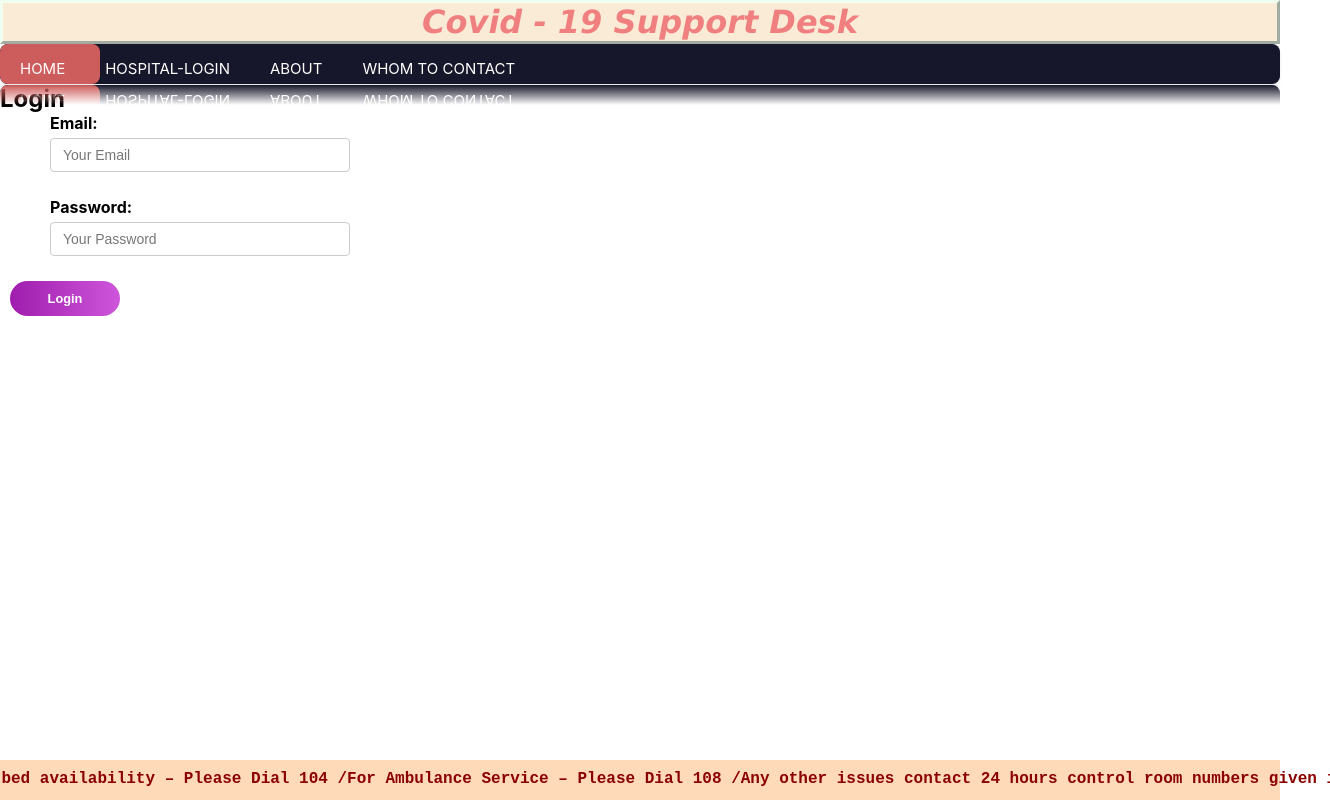
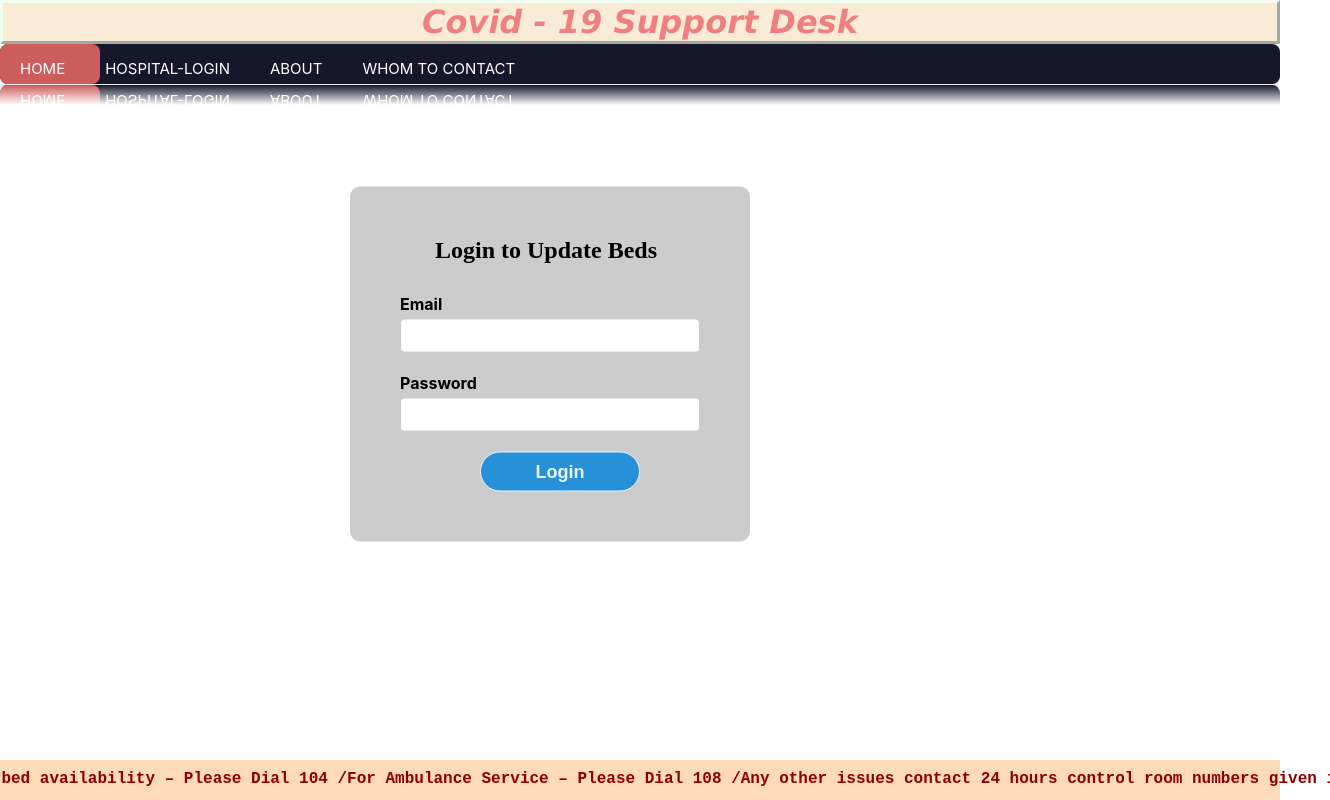
Before and after one commit to RoshiniSukumar/Covid-19-Support-Desk, a React (Create React App) app: page /loginform in a window 1280 px wide. Shown: the whole page, 1330 px wide, since content can reach past the window. Built offline with nearby package versions, Linux system fonts and the light colour scheme.

Commit message:
login js

```diff
--- a/src/components/function/Login.js
+++ b/src/components/function/Login.js
@@ -1,107 +1,47 @@
-import React from "react";
-import { Formik, useFormik } from "formik";
-import './Login.css';
+import React from 'react'
+import { Formik, Form } from 'formik'
+import * as Yup from 'yup'
+import FormikControl from './FormikControl'
+import './Login.css'
 
+ function Login() {
+   const initialValues={
+     email:'',
+     password:''
+   }
 
-const initialValues = {
-  email: "",
-  pass: "",
-  newobject: "",
-};
+   const ValidationSchema = Yup.object({
+     email:Yup.string().email('Invalid email format').required('Required'),
+     password:Yup.string().required('Required')
+   })
 
-const validate = (values) => {
-  let error = {};
+   const onSubmit = values => {
+     console.log('Form data',values)
+   }
+   return (
 
-  if (!values.email) {
-    error.email = "* Required Field";
-  }
-  if (!values.pass) {
-    error.pass = "* Required Field";
-  }
-  return error;
-};
+       <Formik initialValues={initialValues} ValidationSchema={ValidationSchema} onSubmit={onSubmit}>
+         {
+           formik => {
+             return <Form className="loginform">
+               <h2 className="loginhead">Login to Update Beds</h2>
+               <FormikControl
+               control='input'
+               type='email'
+               label='Email'
+               name='email'/>
+               <FormikControl
+               control='input'
+               type='password'
+               label='Password'
+               name='password'/>
+               <button className="login" type='submit' disabled={!formik.isValid}>Login</button>
+             </Form>
+           }
+         }
+       </Formik>
 
-function Login(props) {
+   )
+ }
 
-  const onSubmit = async (values) => {
-    values.add = {
-      email: values.email,
-      pass: values.pass,
-    };
-
-    console.log(values.add)
-  };
-  const formik = useFormik({
-    initialValues,
-    onSubmit,
-    validate,
-  });
-
-
-  return (
-    <form  onSubmit={formik.handleSubmit}>
-      <body >
-        <div className="outer">
-        <div className='login-form'>
-          <h2 className="top">Login</h2>
-      <div className='content'>
-
-      <div >
-        <div>
-
-          <label className='dest' forhtml="email" >Email:
-          </label>{" "}
-        </div>{" "}
-        <input
-          type="email"
-          name="email"
-          placeholder="Your Email"
-          className="box-log"
-          onChange={formik.handleChange}
-          value={formik.values.email}
-          onBlur={formik.handleBlur}
-        />{" "}
-        {formik.touched.email && formik.errors.email ? (
-          <div  className='required'> {formik.errors.email} </div>
-        ) : null}{" "}
-
-              </div>{" "}
-      <br></br>
-
-      <div >
-        <div>
-          <label className='dest' forhtml="pass" >
-            Password:
-          </label>{" "}
-        </div>{" "}
-        <input
-          type="password"
-          name="pass"
-          placeholder="Your Password"
-          className="box-log"
-          onChange={formik.handleChange}
-          value={formik.values.pass}
-          onBlur={formik.handleBlur}
-        />{" "}
-        {formik.touched.pass && formik.errors.pass ? (
-          <div  className='required'> {formik.errors.pass} </div>
-        ) : null}{" "}
-
-      </div>{" "}
-      <br></br>
-
-
-      <button  type="submit" className='login-submit'>
-        {" "}
-        Login{" "}
-      </button>{" "}
-      </div>
-      </div>
-      </div>
-    </body>
-    </form>
-
-  );
-}
-
-export default Login;
+ export default Login
```
